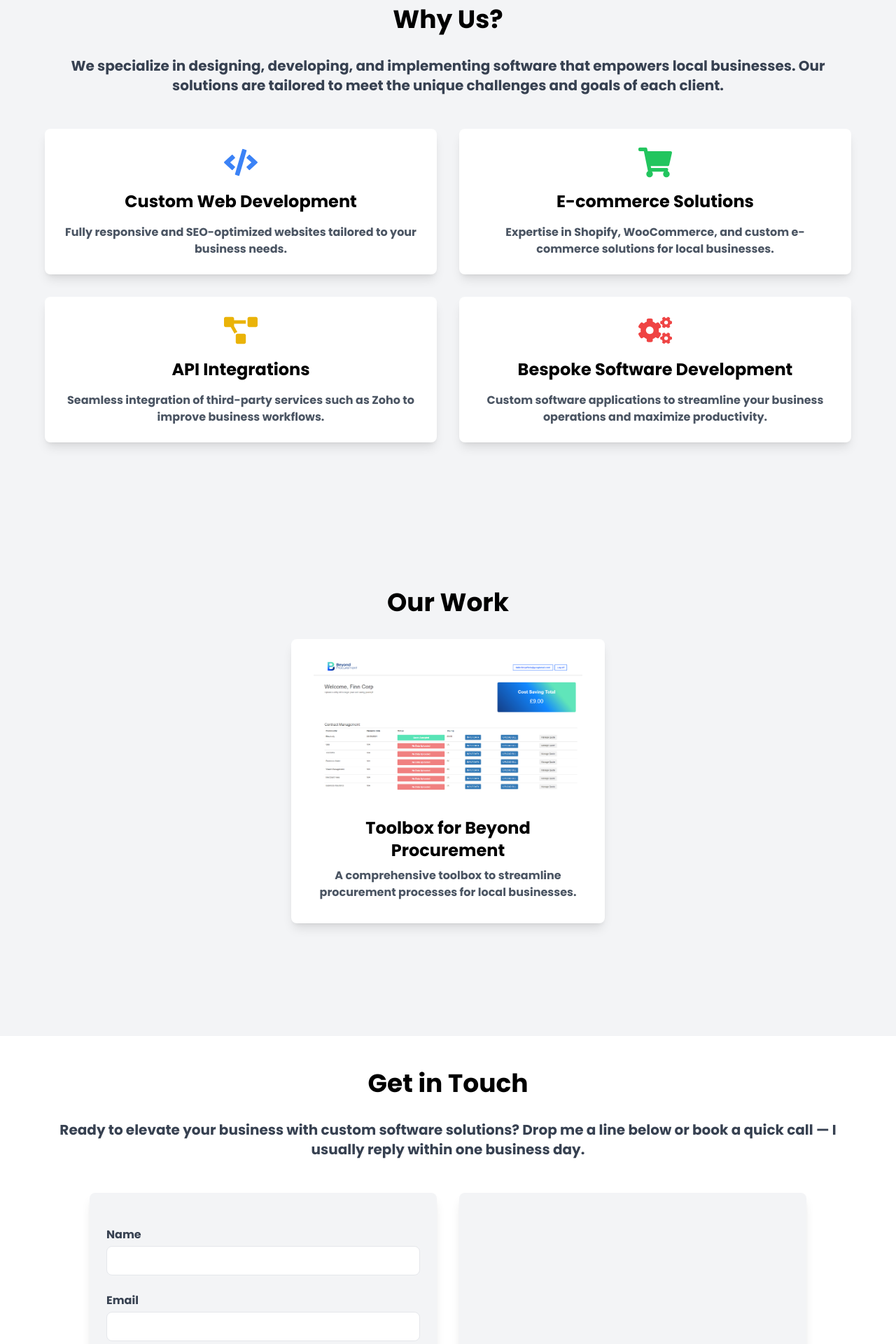
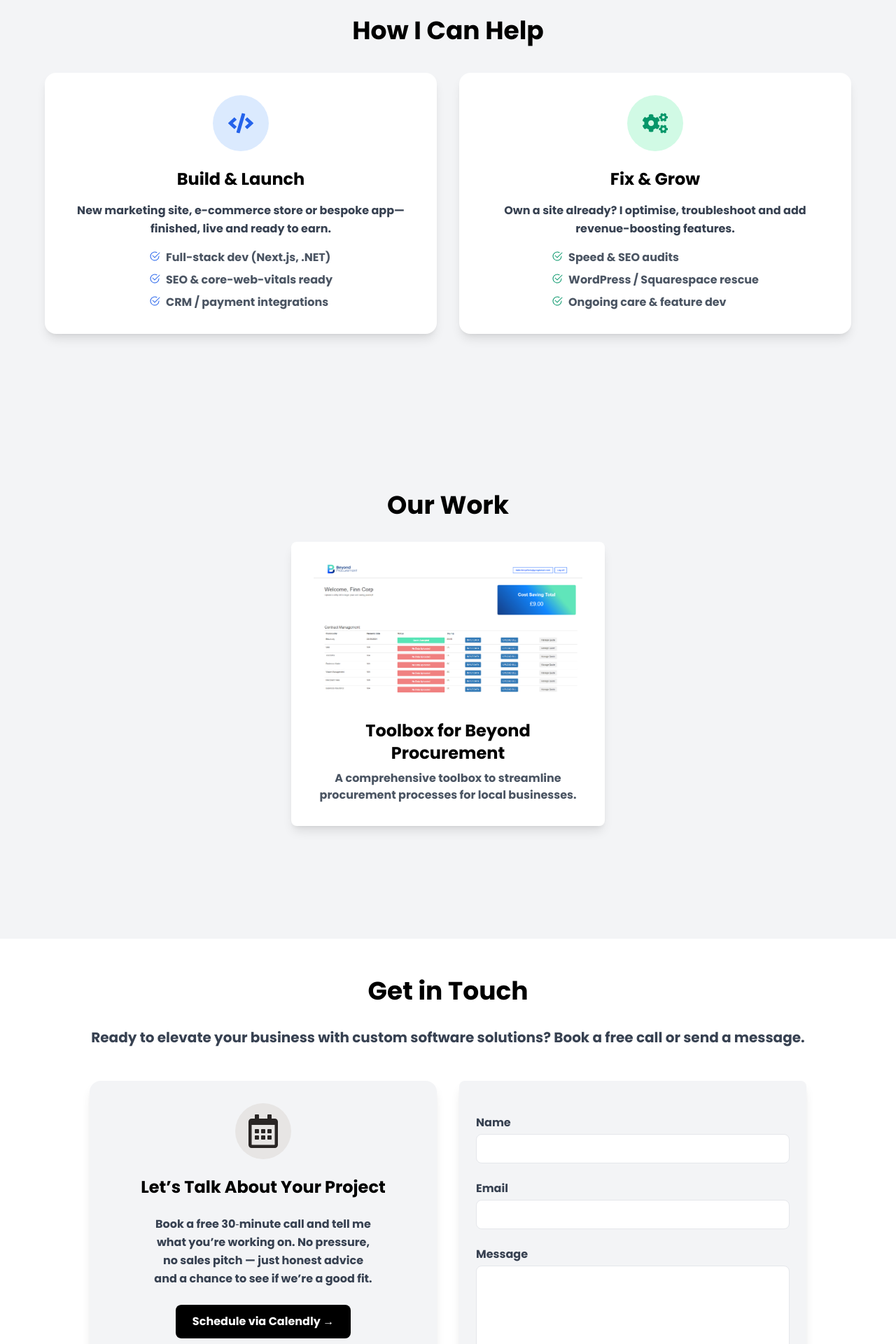
Before and after one commit to finnjefferis/jss-site, a Next.js app: page / in a window 1280 px wide. Shown: the part 840-2760 px from the top of the page at 70% size. Built offline with nearby package versions, Linux system fonts and the light colour scheme.

Commit message:
updates our services

```diff
--- a/src/app/page.tsx
+++ b/src/app/page.tsx
@@ -4,7 +4,9 @@ import { useEffect, useRef, useState } from "react";
 import Image from "next/image";
 import Head from "next/head";
 import Link from "next/link";
-import { FaEnvelope, FaPhone } from "react-icons/fa"; // Import icons for email and phone
+import { FaRegCalendarAlt } from "react-icons/fa";
+
+import { BsCheck2Circle } from "react-icons/bs";  // for bullets
 import {
   FaCode,
   FaShoppingCart,
@@ -106,15 +108,7 @@ function ContactForm() {
         🔒 Your information is private and will never be shared.
       </p>
 
-      {/* optional Calendly link */}
-      <a
-        href="https://calendly.com/finnjefferis/30min"
-        target="_blank"
-        rel="noopener noreferrer"
-        className="block text-center text-sm underline mt-4"
-      >
-        Prefer to chat? Book a slot →
-      </a>
+
     </form>
   );
 }
@@ -210,77 +204,75 @@ export default function Home() {
 
       </section>
 
-      {/* Why Us Section */}
-      <section className="bg-gray-100 py-12 px-4">
-  <div className="max-w-6xl mx-auto flex flex-col items-center justify-center">
+      <section className="bg-gray-100 py-16 px-4">
+  <div className="max-w-6xl mx-auto flex flex-col items-center">
+    <h2 className="text-4xl font-bold mb-10">How I Can Help</h2>
 
-        <h2 className="text-4xl font-bold text-black mb-8">Why Us?</h2>
-        <p className="text-xl text-gray-700 max-w-8xl text-center mb-12">
-          We specialize in designing, developing, and implementing software that
-          empowers local businesses. Our solutions are tailored to meet the
-          unique challenges and goals of each client.
-        </p>
-        <div className="grid grid-cols-1 md:grid-cols-2 gap-8">
-          {/* Custom Web Development */}
+    <div className="grid grid-cols-1 md:grid-cols-2 gap-8 w-full">
+      {/* BUILD & LAUNCH */}
       <div
-            className="bg-white p-6 shadow-lg rounded-lg text-center cursor-pointer"
-            onClick={() => toggleModal("Custom Web Development")}
+        onClick={() => toggleModal("Build & Launch")}
+        className="group bg-white p-8 shadow-lg rounded-2xl text-center cursor-pointer hover:shadow-2xl transition"
       >
-            <FaCode className="text-5xl text-blue-500 mx-auto mb-4" />
-            <h3 className="text-2xl font-semibold mb-4">
-              Custom Web Development
-            </h3>
-            <p className="text-gray-600">
-              Fully responsive and SEO-optimized websites tailored to your
-              business needs.
-            </p>
+        {/* icon */}
+        <div className="mx-auto mb-6 flex h-20 w-20 items-center justify-center rounded-full bg-blue-100 text-blue-600
+                        group-hover:scale-110 group-hover:rotate-6 transition duration-300">
+          <FaCode className="text-4xl" />
         </div>
 
-          {/* E-commerce Solutions */}
-          <div
-            className="bg-white p-6 shadow-lg rounded-lg text-center cursor-pointer"
-            onClick={() => toggleModal("E-commerce Solutions")}
-          >
-            <FaShoppingCart className="text-5xl text-green-500 mx-auto mb-4" />
-            <h3 className="text-2xl font-semibold mb-4">
-              E-commerce Solutions
-            </h3>
-            <p className="text-gray-600">
-              Expertise in Shopify, WooCommerce, and custom e-commerce solutions
-              for local businesses.
+        <h3 className="text-2xl font-bold mb-4">Build & Launch</h3>
+
+        <p className="text-gray-700 leading-relaxed mb-4">
+          New marketing site, e-commerce store or bespoke app—finished, live and
+          ready to earn.
         </p>
+
+        {/* quick benefits */}
+        <ul className="space-y-2 text-left inline-block">
+          {["Full-stack dev (Next.js, .NET)", "SEO & core-web-vitals ready", "CRM / payment integrations"].map(
+            (item) => (
+              <li key={item} className="flex items-start gap-2 text-gray-600">
+                <BsCheck2Circle className="text-blue-600 mt-0.5" />
+                <span>{item}</span>
+              </li>
+            )
+          )}
+        </ul>
       </div>
 
-          {/* API Integrations */}
+      {/* FIX & GROW */}
       <div
-            className="bg-white p-6 shadow-lg rounded-lg text-center cursor-pointer"
-            onClick={() => toggleModal("API Integrations")}
+        onClick={() => toggleModal("Fix & Grow")}
+        className="group bg-white p-8 shadow-lg rounded-2xl text-center cursor-pointer hover:shadow-2xl transition"
       >
-            <FaProjectDiagram className="text-5xl text-yellow-500 mx-auto mb-4" />
-            <h3 className="text-2xl font-semibold mb-4">API Integrations</h3>
-            <p className="text-gray-600">
-              Seamless integration of third-party services such as Zoho to
-              improve business workflows.
-            </p>
+        <div className="mx-auto mb-6 flex h-20 w-20 items-center justify-center rounded-full bg-emerald-100 text-emerald-600
+                        group-hover:scale-110 group-hover:-rotate-6 transition duration-300">
+          <FaCogs className="text-4xl" />
         </div>
 
-          {/* Bespoke Software Development */}
-          <div
-            className="bg-white p-6 shadow-lg rounded-lg text-center cursor-pointer"
-            onClick={() => toggleModal("Bespoke Software Development")}
-          >
-            <FaCogs className="text-5xl text-red-500 mx-auto mb-4" />
-            <h3 className="text-2xl font-semibold mb-4">
-              Bespoke Software Development
-            </h3>
-            <p className="text-gray-600">
-              Custom software applications to streamline your business
-              operations and maximize productivity.
+        <h3 className="text-2xl font-bold mb-4">Fix & Grow</h3>
+
+        <p className="text-gray-700 leading-relaxed mb-4">
+          Own a site already? I optimise, troubleshoot and add revenue-boosting
+          features.
         </p>
+
+        <ul className="space-y-2 text-left inline-block">
+          {["Speed & SEO audits", "WordPress / Squarespace rescue", "Ongoing care & feature dev"].map(
+            (item) => (
+              <li key={item} className="flex items-start gap-2 text-gray-600">
+                <BsCheck2Circle className="text-emerald-600 mt-0.5" />
+                <span>{item}</span>
+              </li>
+            )
+          )}
+        </ul>
       </div>
     </div>
   </div>
 </section>
+
+
       {/* Our Work Section */}
       <section className="flex flex-col items-center justify-center min-h-screen bg-gray-100 p-6 md:p-12">
         <h2 className="text-4xl font-bold text-black mb-8">Our Work</h2>
@@ -384,37 +376,46 @@ export default function Home() {
 >
   <h2 className="text-4xl font-bold text-black mb-8">Get in Touch</h2>
   <p className="text-xl text-center mb-12 text-gray-700">
-          Ready to elevate your business with custom software solutions? Drop me a line below or
-          book a quick call — I usually reply within one business day.
+    Ready to elevate your business with custom software solutions? Book a free call or send a message.
   </p>
 
   <div className="grid grid-cols-1 md:grid-cols-2 gap-8 w-full max-w-5xl">
-          {/* form */}
+    {/* ⬅ LEFT: Calendly Booking Card */}
+    <div className="bg-gray-100 p-8 shadow-lg rounded-2xl flex flex-col items-center text-center space-y-6">
+  {/* Icon with circle background */}
+  <div className="bg-stone-200 text-stone-800 p-4 rounded-full">
+    <FaRegCalendarAlt className="text-5xl" />
+  </div>
+
+  {/* Headline */}
+  <h3 className="text-2xl font-bold text-black">
+  Let’s Talk About Your Project
+</h3>
+
+{/* Description */}
+<p className="text-gray-700 leading-relaxed max-w-xs">
+  Book a free 30‑minute call and tell me what you’re working on. No pressure, no sales pitch — just honest advice and a chance to see if we’re a good fit.
+</p>
+
+  {/* Call-to-Action */}
+  <a
+    href="https://calendly.com/your-username/30min"
+    target="_blank"
+    rel="noopener noreferrer"
+    className="mt-2 inline-block px-6 py-3 bg-black text-white font-semibold rounded-lg hover:bg-gray-800 transition"
+  >
+    Schedule via Calendly →
+  </a>
+</div>
+
+    {/* ➡ RIGHT: Contact Form */}
     <div className="bg-gray-100 p-6 shadow-lg rounded-lg w-full">
       <ContactForm />
-          </div>
-
-          {/* direct contact card */}
-          <div className="bg-gray-100 p-6 shadow-lg rounded-lg flex flex-col items-center justify-center">
-            <div className="flex items-center mb-4">
-              <FaEnvelope className="text-2xl text-gray-700 mr-2" />
-              <a href="mailto:finnjefferis@gmail.com" className="text-xl font-medium text-gray-700">
-                finnjefferis@gmail.com
-              </a>
-            </div>
-            <div className="flex items-center">
-              <FaPhone className="text-2xl text-gray-700 mr-2" />
-              <a href="tel:+447939309355" className="text-xl font-medium text-gray-700">
-                07939 309355
-              </a>
-            </div>
-            <address className="mt-6 not-italic text-center text-gray-600 text-sm">
-              Worthing, West Sussex, UK
-            </address>
     </div>
   </div>
 </section>
 
+
     </div>
   );
 }
```
Lines whose indentation alone changed are shown as unchanged.
